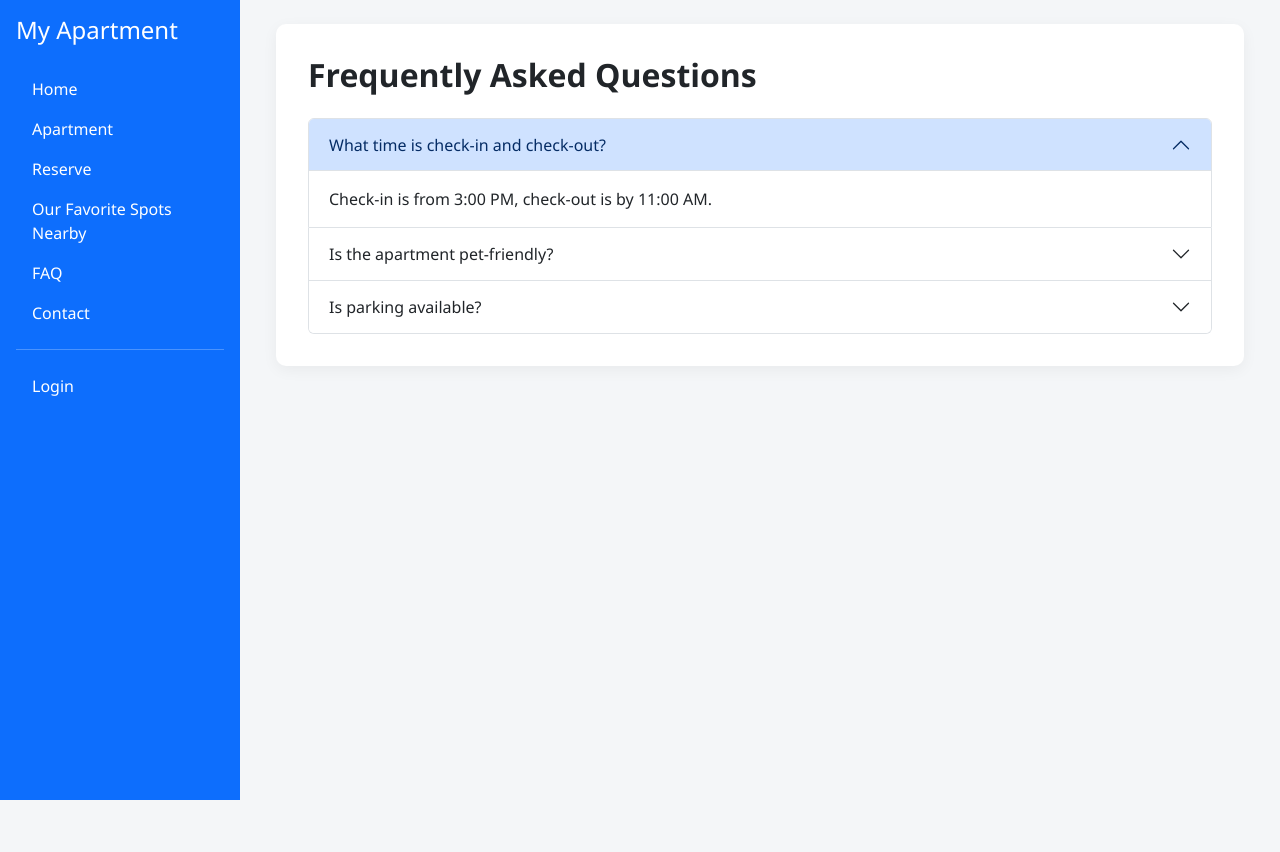
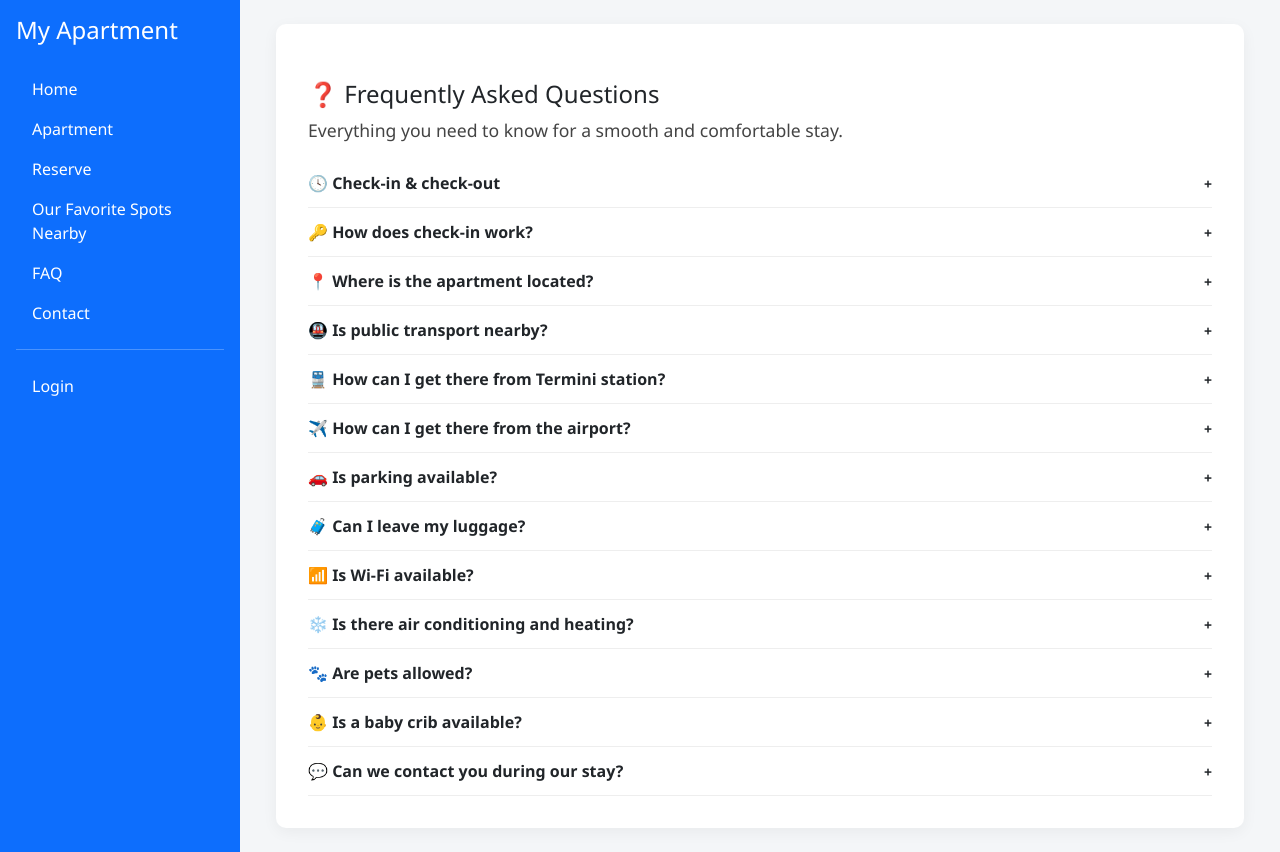
Before and after one commit to NegriLuca/apt-website, a Flask app: page /faq in a window 1280 px wide. Before the commit the page ends 800 px from the top, so only its background shows below. Run offline with Flask 3, Linux system fonts and the light colour scheme.

Commit message:
Update faq.html

```diff
--- a/app/templates/faq.html
+++ b/app/templates/faq.html
@@ -1,49 +1,156 @@
 {% extends "base.html" %}
+
 {% block title %}FAQ{% endblock %}
 
 {% block content %}
-<h2>Frequently Asked Questions</h2>
 
-<div class="accordion mt-4" id="faqAccordion">
+<h4 class="mt-4">❓ Frequently Asked Questions</h4>
 
-  <div class="accordion-item">
-    <h2 class="accordion-header">
-      <button class="accordion-button" type="button" data-bs-toggle="collapse" data-bs-target="#faq1">
-        What time is check-in and check-out?
-      </button>
-    </h2>
-    <div id="faq1" class="accordion-collapse collapse show">
-      <div class="accordion-body">
-        Check-in is from 3:00 PM, check-out is by 11:00 AM.
-      </div>
+<p class="lead">
+Everything you need to know for a smooth and comfortable stay.
+</p>
+
+<style>
+.faq-item {
+  border-bottom: 1px solid #eee;
+  padding: 12px 0;
+}
+
+.faq-question {
+  cursor: pointer;
+  font-weight: 600;
+  display: flex;
+  justify-content: space-between;
+  align-items: center;
+}
+
+.faq-answer {
+  display: none;
+  margin-top: 8px;
+  color: #555;
+  line-height: 1.5;
+}
+
+.faq-item.active .faq-answer {
+  display: block;
+}
+
+.faq-icon {
+  font-size: 14px;
+}
+</style>
+
+<div class="faq mt-3">
+
+  <div class="faq-item">
+    <div class="faq-question">🕓 Check-in & check-out <span class="faq-icon">+</span></div>
+    <div class="faq-answer">
+      Check-in is from 15:00 and check-out is by 10:00.
+      We will send you all the access details shortly before your arrival.
     </div>
   </div>
 
-  <div class="accordion-item">
-    <h2 class="accordion-header">
-      <button class="accordion-button collapsed" type="button" data-bs-toggle="collapse" data-bs-target="#faq2">
-        Is the apartment pet-friendly?
-      </button>
-    </h2>
-    <div id="faq2" class="accordion-collapse collapse">
-      <div class="accordion-body">
-        Small pets are allowed upon request.
-      </div>
+  <div class="faq-item">
+    <div class="faq-question">🔑 How does check-in work? <span class="faq-icon">+</span></div>
+    <div class="faq-answer">
+      Check-in is self-service. You will receive simple step-by-step instructions before arrival.
     </div>
   </div>
 
-  <div class="accordion-item">
-    <h2 class="accordion-header">
-      <button class="accordion-button collapsed" type="button" data-bs-toggle="collapse" data-bs-target="#faq3">
-        Is parking available?
-      </button>
-    </h2>
-    <div id="faq3" class="accordion-collapse collapse">
-      <div class="accordion-body">
-        Free street parking is available nearby.
-      </div>
+  <div class="faq-item">
+    <div class="faq-question">📍 Where is the apartment located? <span class="faq-icon">+</span></div>
+    <div class="faq-answer">
+      The apartment is located in the Garbatella area, one of Rome’s most vibrant and authentic neighborhoods, well connected to the city center.
+    </div>
+  </div>
+
+  <div class="faq-item">
+    <div class="faq-question">🚇 Is public transport nearby? <span class="faq-icon">+</span></div>
+    <div class="faq-answer">
+      Yes, metro line B and several bus lines are within walking distance.
+    </div>
+  </div>
+
+  <div class="faq-item">
+    <div class="faq-question">🚆 How can I get there from Termini station? <span class="faq-icon">+</span></div>
+    <div class="faq-answer">
+      Take Metro Line B (direction Laurentina) and get off at Garbatella or Basilica San Paolo, then walk about 10 minutes.
+    </div>
+  </div>
+
+  <div class="faq-item">
+    <div class="faq-question">✈️ How can I get there from the airport? <span class="faq-icon">+</span></div>
+    <div class="faq-answer">
+      From Fiumicino Airport, take the train to Ostiense station.
+      From Ciampino Airport, take a shuttle to Termini and then Metro Line B.
+      Taxi and private transfers are also available.
+    </div>
+  </div>
+
+  <div class="faq-item">
+    <div class="faq-question">🚗 Is parking available? <span class="faq-icon">+</span></div>
+    <div class="faq-answer">
+      We do not have a private parking space, but free street parking is available nearby.
+      It may require a short search, and we’ll be happy to give tips.
+    </div>
+  </div>
+
+  <div class="faq-item">
+    <div class="faq-question">🧳 Can I leave my luggage? <span class="faq-icon">+</span></div>
+    <div class="faq-answer">
+      Depending on availability, we may offer early check-in or luggage drop-off.
+      Please contact us in advance.
+    </div>
+  </div>
+
+  <div class="faq-item">
+    <div class="faq-question">📶 Is Wi-Fi available? <span class="faq-icon">+</span></div>
+    <div class="faq-answer">
+      Yes, fast and free Wi-Fi is available throughout the apartment.
+    </div>
+  </div>
+
+  <div class="faq-item">
+    <div class="faq-question">❄️ Is there air conditioning and heating? <span class="faq-icon">+</span></div>
+    <div class="faq-answer">
+      Yes, the apartment is fully equipped with both air conditioning and heating.
+    </div>
+  </div>
+
+  <div class="faq-item">
+    <div class="faq-question">🐾 Are pets allowed? <span class="faq-icon">+</span></div>
+    <div class="faq-answer">
+      We love animals, but unfortunately we cannot host pets.
+      Thank you for your understanding.
+    </div>
+  </div>
+
+  <div class="faq-item">
+    <div class="faq-question">👶 Is a baby crib available? <span class="faq-icon">+</span></div>
+    <div class="faq-answer">
+      Yes, a baby crib is available free of charge upon request.
+      Please let us know in advance.
+    </div>
+  </div>
+
+  <div class="faq-item">
+    <div class="faq-question">💬 Can we contact you during our stay? <span class="faq-icon">+</span></div>
+    <div class="faq-answer">
+      Of course! We’re always available and happy to help.
     </div>
   </div>
 
 </div>
+
+<script>
+document.querySelectorAll(".faq-question").forEach(item => {
+  item.addEventListener("click", () => {
+    const parent = item.parentElement;
+    parent.classList.toggle("active");
+
+    const icon = item.querySelector(".faq-icon");
+    icon.textContent = parent.classList.contains("active") ? "–" : "+";
+  });
+});
+</script>
 {% endblock %}
```
